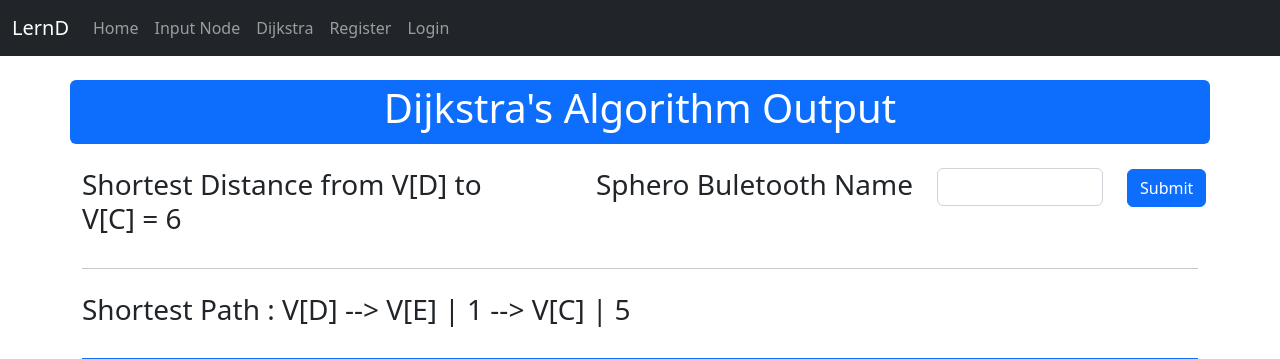
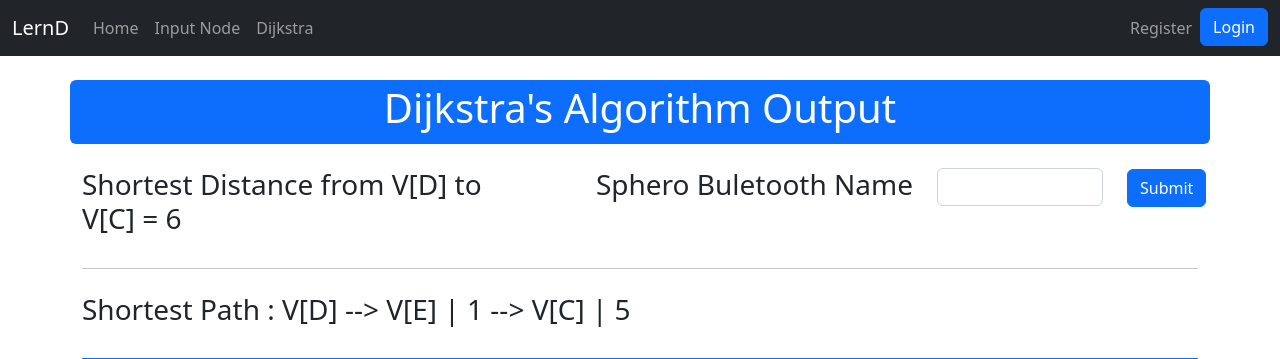
Before and after one commit to LorDNarberaL/Dijkstara_python, a Flask app: page /dijkstra in a window 1280 px wide. Shown: the top 359 px of the page. Run offline with Flask 2, Linux system fonts and the light colour scheme.

Commit message:
[14]Navbar

```diff
--- a/templates/layout.html
+++ b/templates/layout.html
@@ -16,7 +16,7 @@
             <span class="navbar-toggler-icon"></span>
           </button>
           <div class="collapse navbar-collapse" id="navbarNav">
-            <ul class="navbar-nav">
+            <ul class="navbar-nav me-auto">
               <li class="nav-item">
                 <a class="nav-link" aria-current="page" href="{{url_for('index')}}">Home</a>
               </li>
@@ -26,13 +26,19 @@
               <li class="nav-item">
                 <a class="nav-link" href="{{url_for('dijkstra')}}">Dijkstra</a>
               </li>
-              <li class="nav-item">
-                <a class="nav-link" href="{{url_for('register')}}">Register</a>
-              </li>
-              <li class="nav-item">
-                <a class="nav-link" href="{{url_for('login')}}">Login</a>
-              </li>
             </ul>
+            <div class="navbar-nav ms-auto">
+              <a class="nav-link" href="{{url_for('register')}}">
+                Register
+              </a>
+              <a href="{{url_for('login')}}">
+                <button type="submit" class="btn btn-primary">Login</button>
+              </a>
+
+              <!-- <a href="{{url_for('index')}}">
+                <button type="submit" class="btn btn-primary">Logout</button>
+              </a> -->
+            </div>
           </div>
         </div>
       </nav>
```
